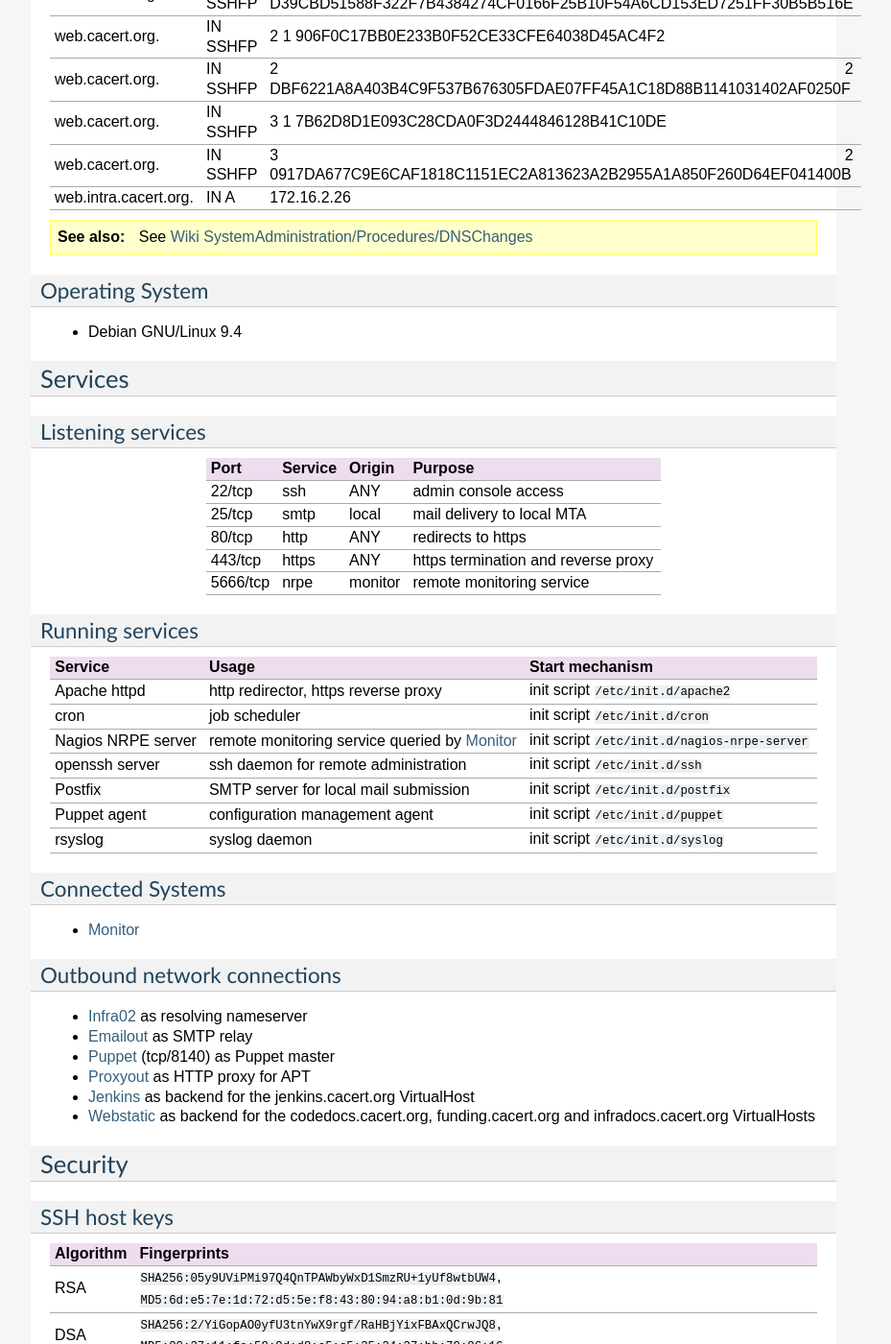
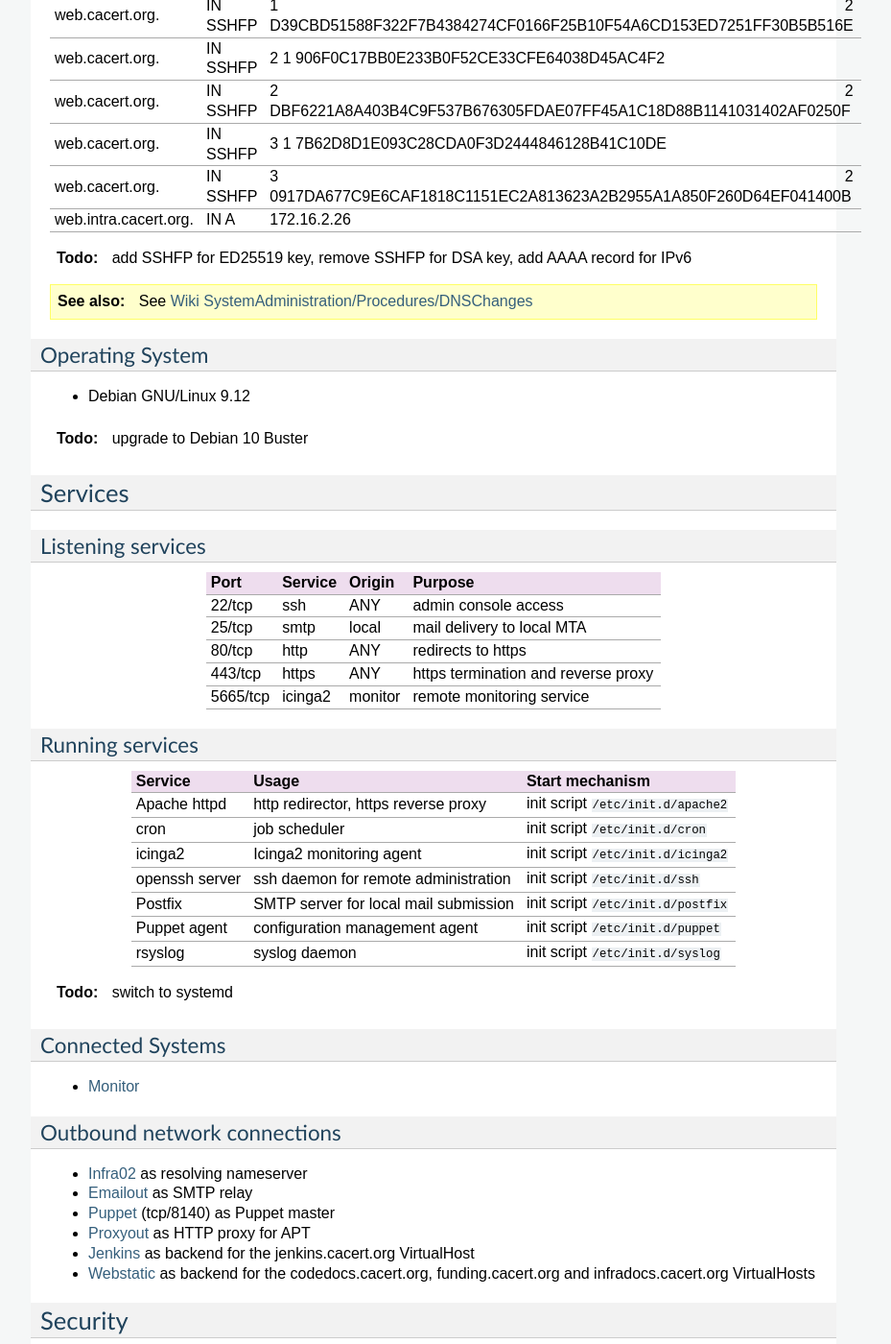
Before and after one commit to CAcertOrg/cacert-infradocs, a Sphinx documentation site: the page built from docs/systems/web.rst, in a window 1280 px wide and 1400 px high, scrolled down 1424 px. Shown: the whole window at 96% size, without its empty margins (198-1127 px from the left). Built offline with Sphinx 7.4.7, drawn with Linux system fonts in a browser that asks for light colours; pages that are not in the unit, such as notebooks, are missing from menus; cross-references to code outside the pages are shown as plain code; some of the changed text lies outside the part shown.

Commit message:
Update documentation for web
- Add IPv6 address
- Update OS version
- document switch from nrpe to Icinga 2 agent
- remove DSA host key
- update certificate for infradocs.cacert.org

```diff
--- a/docs/systems/web.rst
+++ b/docs/systems/web.rst
@@ -82,18 +83,27 @@
 .. index::
    single: DNS records; Web
 
-===================== ======== ====================================================================
-Name                  Type     Content
-===================== ======== ====================================================================
-web.cacert.org.       IN A     213.154.225.242
-web.cacert.org.       IN SSHFP 1 1 85F5338D90930200CBBFCE1AAB56988B4C8F0F22
-web.cacert.org.       IN SSHFP 1 2 D39CBD51588F322F7B4384274CF0166F25B10F54A6CD153ED7251FF30B5B516E
-web.cacert.org.       IN SSHFP 2 1 906F0C17BB0E233B0F52CE33CFE64038D45AC4F2
-web.cacert.org.       IN SSHFP 2 2 DBF6221A8A403B4C9F537B676305FDAE07FF45A1C18D88B1141031402AF0250F
-web.cacert.org.       IN SSHFP 3 1 7B62D8D1E093C28CDA0F3D2444846128B41C10DE
-web.cacert.org.       IN SSHFP 3 2 0917DA677C9E6CAF1818C1151EC2A813623A2B2955A1A850F260D64EF041400B
-web.intra.cacert.org. IN A     172.16.2.26
-===================== ======== ====================================================================
++-----------------------+----------+----------------------------------------------------------------------+
+| Name                  | Type     | Content                                                              |
++=======================+==========+======================================================================+
+| web.cacert.org.       | IN A     | 213.154.225.242                                                      |
++-----------------------+----------+----------------------------------------------------------------------+
+| web.cacert.org.       | IN SSHFP | 1 1 85F5338D90930200CBBFCE1AAB56988B4C8F0F22                         |
++-----------------------+----------+----------------------------------------------------------------------+
+| web.cacert.org.       | IN SSHFP | 1 2 D39CBD51588F322F7B4384274CF0166F25B10F54A6CD153ED7251FF30B5B516E |
++-----------------------+----------+----------------------------------------------------------------------+
+| web.cacert.org.       | IN SSHFP | 2 1 906F0C17BB0E233B0F52CE33CFE64038D45AC4F2                         |
++-----------------------+----------+----------------------------------------------------------------------+
+| web.cacert.org.       | IN SSHFP | 2 2 DBF6221A8A403B4C9F537B676305FDAE07FF45A1C18D88B1141031402AF0250F |
++-----------------------+----------+----------------------------------------------------------------------+
+| web.cacert.org.       | IN SSHFP | 3 1 7B62D8D1E093C28CDA0F3D2444846128B41C10DE                         |
++-----------------------+----------+----------------------------------------------------------------------+
+| web.cacert.org.       | IN SSHFP | 3 2 0917DA677C9E6CAF1818C1151EC2A813623A2B2955A1A850F260D64EF041400B |
++-----------------------+----------+----------------------------------------------------------------------+
+| web.intra.cacert.org. | IN A     | 172.16.2.26                                                          |
++-----------------------+----------+----------------------------------------------------------------------+
+
+.. todo:: add SSHFP for ED25519 key, remove SSHFP for DSA key, add AAAA record for IPv6
 
 .. seealso::
 
@@ -104,9 +114,11 @@
 
 .. index::
    single: Debian GNU/Linux; Stretch
-   single: Debian GNU/Linux; 9.4
+   single: Debian GNU/Linux; 9.12
 
-* Debian GNU/Linux 9.4
+* Debian GNU/Linux 9.12
+
+.. todo:: upgrade to Debian 10 Buster
 
 Services
 ========
@@ -114,19 +126,19 @@
 Listening services
 ------------------
 
-+----------+-----------+-----------+-----------------------------------------+
-| Port     | Service   | Origin    | Purpose                                 |
-+==========+===========+===========+=========================================+
-| 22/tcp   | ssh       | ANY       | admin console access                    |
-+----------+-----------+-----------+-----------------------------------------+
-| 25/tcp   | smtp      | local     | mail delivery to local MTA              |
-+----------+-----------+-----------+-----------------------------------------+
-| 80/tcp   | http      | ANY       | redirects to https                      |
-+----------+-----------+-----------+-----------------------------------------+
-| 443/tcp  | https     | ANY       | https termination and reverse proxy     |
-+----------+-----------+-----------+-----------------------------------------+
-| 5666/tcp | nrpe      | monitor   | remote monitoring service               |
-+----------+-----------+-----------+-----------------------------------------+
++----------+---------+---------+-------------------------------------+
+| Port     | Service | Origin  | Purpose                             |
++==========+=========+=========+=====================================+
+| 22/tcp   | ssh     | ANY     | admin console access                |
++----------+---------+---------+-------------------------------------+
+| 25/tcp   | smtp    | local   | mail delivery to local MTA          |
++----------+---------+---------+-------------------------------------+
+| 80/tcp   | http    | ANY     | redirects to https                  |
++----------+---------+---------+-------------------------------------+
+| 443/tcp  | https   | ANY     | https termination and reverse proxy |
++----------+---------+---------+-------------------------------------+
+| 5665/tcp | icinga2 | monitor | remote monitoring service           |
++----------+---------+---------+-------------------------------------+
 
 Running services
 ----------------
@@ -134,38 +146,38 @@
 .. index::
    single: apache httpd
    single: cron
-   single: nrpe
+   single: icinga2
    single: openssh
    single: postfix
    single: puppet agent
    single: rsyslog
 
-+--------------------+---------------------+----------------------------------------+
-| Service            | Usage               | Start mechanism                        |
-+====================+=====================+========================================+
-| Apache httpd       | http redirector,    | init script                            |
-|                    | https reverse proxy | :file:`/etc/init.d/apache2`            |
-+--------------------+---------------------+----------------------------------------+
-| cron               | job scheduler       | init script :file:`/etc/init.d/cron`   |
-+--------------------+---------------------+----------------------------------------+
-| Nagios NRPE server | remote monitoring   | init script                            |
-|                    | service queried by  | :file:`/etc/init.d/nagios-nrpe-server` |
-|                    | :doc:`monitor`      |                                        |
-+--------------------+---------------------+----------------------------------------+
-| openssh server     | ssh daemon for      | init script :file:`/etc/init.d/ssh`    |
-|                    | remote              |                                        |
-|                    | administration      |                                        |
-+--------------------+---------------------+----------------------------------------+
-| Postfix            | SMTP server for     | init script                            |
-|                    | local mail          | :file:`/etc/init.d/postfix`            |
-|                    | submission          |                                        |
-+--------------------+---------------------+----------------------------------------+
-| Puppet agent       | configuration       | init script                            |
-|                    | management agent    | :file:`/etc/init.d/puppet`             |
-+--------------------+---------------------+----------------------------------------+
-| rsyslog            | syslog daemon       | init script                            |
-|                    |                     | :file:`/etc/init.d/syslog`             |
-+--------------------+---------------------+----------------------------------------+
++----------------+--------------------------+-----------------------------------------+
+| Service        | Usage                    | Start mechanism                         |
++================+==========================+=========================================+
+| Apache httpd   | http redirector,         | init script                             |
+|                | https reverse proxy      | :file:`/etc/init.d/apache2`             |
++----------------+--------------------------+-----------------------------------------+
+| cron           | job scheduler            | init script :file:`/etc/init.d/cron`    |
++----------------+--------------------------+-----------------------------------------+
+| icinga2        | Icinga2 monitoring agent | init script :file:`/etc/init.d/icinga2` |
++----------------+--------------------------+-----------------------------------------+
+| openssh server | ssh daemon for           | init script :file:`/etc/init.d/ssh`     |
+|                | remote                   |                                         |
+|                | administration           |                                         |
++----------------+--------------------------+-----------------------------------------+
+| Postfix        | SMTP server for          | init script                             |
+|                | local mail               | :file:`/etc/init.d/postfix`             |
+|                | submission               |                                         |
++----------------+--------------------------+-----------------------------------------+
+| Puppet agent   | configuration            | init script                             |
+|                | management agent         | :file:`/etc/init.d/puppet`              |
++----------------+--------------------------+-----------------------------------------+
+| rsyslog        | syslog daemon            | init script                             |
+|                |                          | :file:`/etc/init.d/syslog`              |
++----------------+--------------------------+-----------------------------------------+
+
+.. todo:: switch to systemd
 
 Connected Systems
 -----------------
@@ -188,7 +200,6 @@
 
 .. sshkeys::
    :RSA:     SHA256:05y9UViPMi97Q4QnTPAWbyWxD1SmzRU+1yUf8wtbUW4 MD5:6d:e5:7e:1d:72:d5:5e:f8:43:80:94:a8:b1:0d:9b:81
-   :DSA:     SHA256:2/YiGopAO0yfU3tnYwX9rgf/RaHBjYixFBAxQCrwJQ8 MD5:00:27:11:fe:58:9d:d8:e5:c5:35:34:27:bb:79:86:16
    :ECDSA:   SHA256:CRfaZ3yebK8YGMEVHsKoE2I6KylVoahQ8mDWTvBBQAs MD5:7f:91:92:80:f2:b5:2f:5d:8e:11:3f:9b:62:48:e7:18
    :ED25519: SHA256:IHm9Gjf0u753ADO+WDYLFuHwPK3ReAe101xG/NeCwYk MD5:82:ab:13:33:ee:69:cf:09:18:20:d0:9c:b9:a0:0e:61
 
```
Also changed, not shown: other parts of docs/systems/web.rst (+4 -3 lines).
